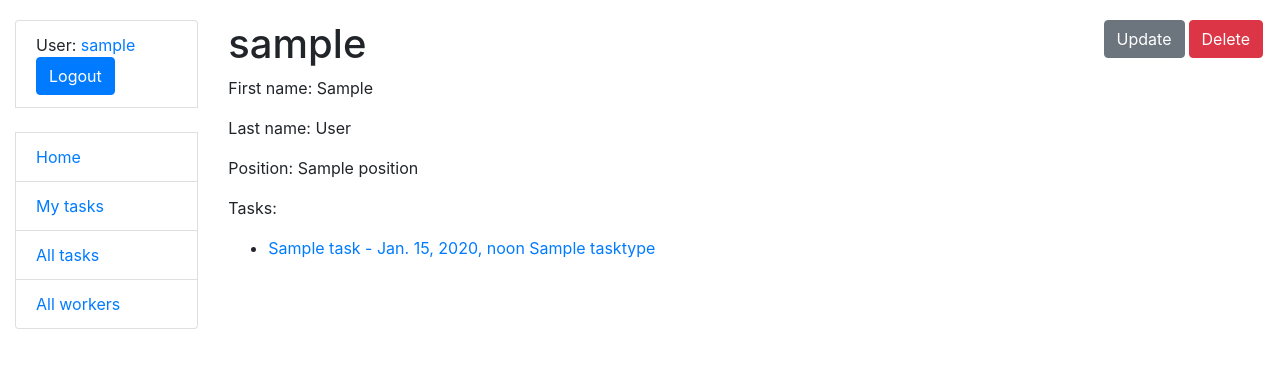
After one commit to Olexii-Babii/task-manager, a Django app: page /workers/1/ in a window 1280 px wide. The commit adds this page. Shown: the top 368 px of the page. Run offline with Django 5.2, Linux system fonts and the light colour scheme; a user stored in the database is signed in; tables that the repository leaves empty hold one stand-in row (values such as "Sample post").

Commit message:
Create detail page for Worker model

```diff
--- a/manager/models.py
+++ b/manager/models.py
@@ -35,7 +35,7 @@ class Task(models.Model):
         default=StrChoices.MEDIUM,
     )
     task_type = models.ForeignKey(TaskType, on_delete=models.CASCADE)
-    assignees = models.ManyToManyField(settings.AUTH_USER_MODEL, related_name="assignees")
+    assignees = models.ManyToManyField(settings.AUTH_USER_MODEL, related_name="tasks")
 
     class Meta:
         ordering = ["is_completed", "priority"]
--- a/manager/urls.py
+++ b/manager/urls.py
@@ -7,7 +7,9 @@ from manager.views import (
     TasksCreateView,
     TaskDetailView,
     TaskDeleteView,
-    TaskUpdateView, MyTaskListView,
+    TaskUpdateView,
+    MyTaskListView,
+    WorkersDetailView,
 )
 
 urlpatterns =  [
@@ -19,5 +21,6 @@ urlpatterns =  [
     path("tasks/<int:pk>/delete/", TaskDeleteView.as_view(), name="tasks-delete"),
     path("tasks/<int:pk>/update/", TaskUpdateView.as_view(), name="tasks-update"),
     path("mytasks/<int:pk>", MyTaskListView.as_view(), name="mytasks-list"),
+    path("workers/<int:pk>/", WorkersDetailView.as_view(), name="workers-detail"),
 ]
 app_name = "manager"
--- a/manager/views.py
+++ b/manager/views.py
@@ -57,3 +57,7 @@ class MyTaskListView(LoginRequiredMixin, generic.ListView):
 
     def get_queryset(self):
         return Task.objects.filter(id=self.kwargs["pk"]).select_related("task_type")
+
+
+class WorkersDetailView(LoginRequiredMixin, generic.DetailView):
+    model = Worker
--- /dev/null
+++ b/templates/manager/worker_detail.html
@@ -0,0 +1,22 @@
+{% extends "base.html" %}
+{% block content %}
+  <h1>{{ worker.username }}
+    <a href="#" class="btn btn-danger link-to-page">
+      Delete
+    </a>
+
+    <a href="#" class="btn btn-secondary link-to-page">
+      Update
+    </a>
+  </h1>
+  <p>First name: {{ worker.first_name }}</p>
+  <p>Last name: {{ worker.last_name }}</p>
+  <p>Position: {{ worker.position }}</p>
+  <p>Tasks:
+    <ul>
+      {% for task in worker.tasks.all %}
+        <li><a href="{% url 'manager:tasks-detail' pk=task.id %}">{{ task.name }} - {{ task.deadline }} {{ task.task_type.name }}</a></li>
+      {% endfor %}
+    </ul>
+  </p>
+{% endblock %}
--- a/templates/manager/worker_list.html
+++ b/templates/manager/worker_list.html
@@ -1,6 +1,10 @@
 {% extends "base.html" %}
 {% block content %}
-  <h1>Workers list</h1>
+  <h1>Workers list
+  <a href="#" class="btn btn-primary link-to-page">
+      Create
+    </a>
+  </h1>
 
   <br>
 
```
